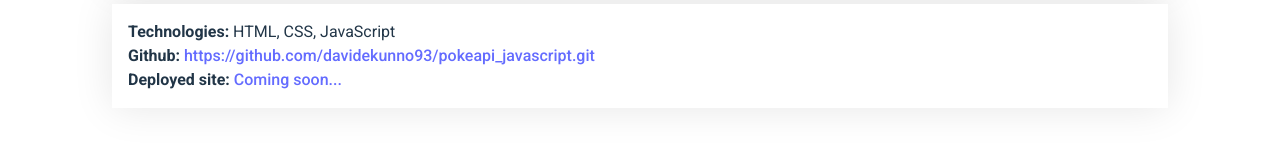
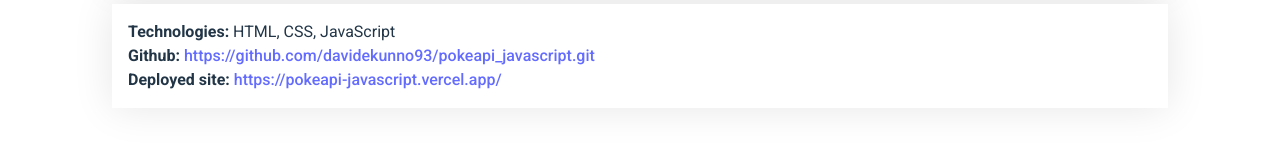
Before and after one commit to davidekunno93/Portfolio-Frontend, a React (Vite) app: page /showpage3 in a window 1280 px wide. Shown: the part 1534-1694 px from the top of the page. Built offline with nearby package versions, Linux system fonts and the light colour scheme; no server answers; a web font is replaced by a local one.

Commit message:
website updated

```diff
--- a/src/views/ShowPage3.jsx
+++ b/src/views/ShowPage3.jsx
@@ -39,7 +39,7 @@ const ShowPage3 = (props) => {
                     <p className="m0"><strong>Github:</strong> <Link className="wrap-text" to="https://github.com/davidekunno93/pokeapi_javascript.git" target="_blank">https://github.com/davidekunno93/pokeapi_javascript.git</Link></p>
                 </div>
                 <div className="section-text">
-                    <p className="m0"><strong>Deployed site:</strong> <Link className="wrap-text">Coming soon...</Link></p>
+                    <p className="m0"><strong>Deployed site:</strong> <Link className="wrap-text" to="https://pokeapi-javascript.vercel.app/">https://pokeapi-javascript.vercel.app/</Link></p>
                 </div>
             </div>
         </>
--- a/src/views/ShowPage4.jsx
+++ b/src/views/ShowPage4.jsx
@@ -39,7 +39,7 @@ const ShowPage4 = (props) => {
                     <p className="m0"><strong>Github:</strong> <Link className="wrap-text" to="https://github.com/davidekunno93/Weather_App.git" target="_blank">https://github.com/davidekunno93/Weather_App.git</Link></p>
                 </div>
                 <div className="section-text">
-                    <p className="m0"><strong>Deployed site:</strong> <Link className="wrap-text">Coming soon...</Link></p>
+                    <p className="m0"><strong>Deployed site:</strong> <Link className="wrap-text" to="https://weather-app-nine-topaz.vercel.app/">https://weather-app-nine-topaz.vercel.app/</Link></p>
                 </div>
             </div>
         </>
```
